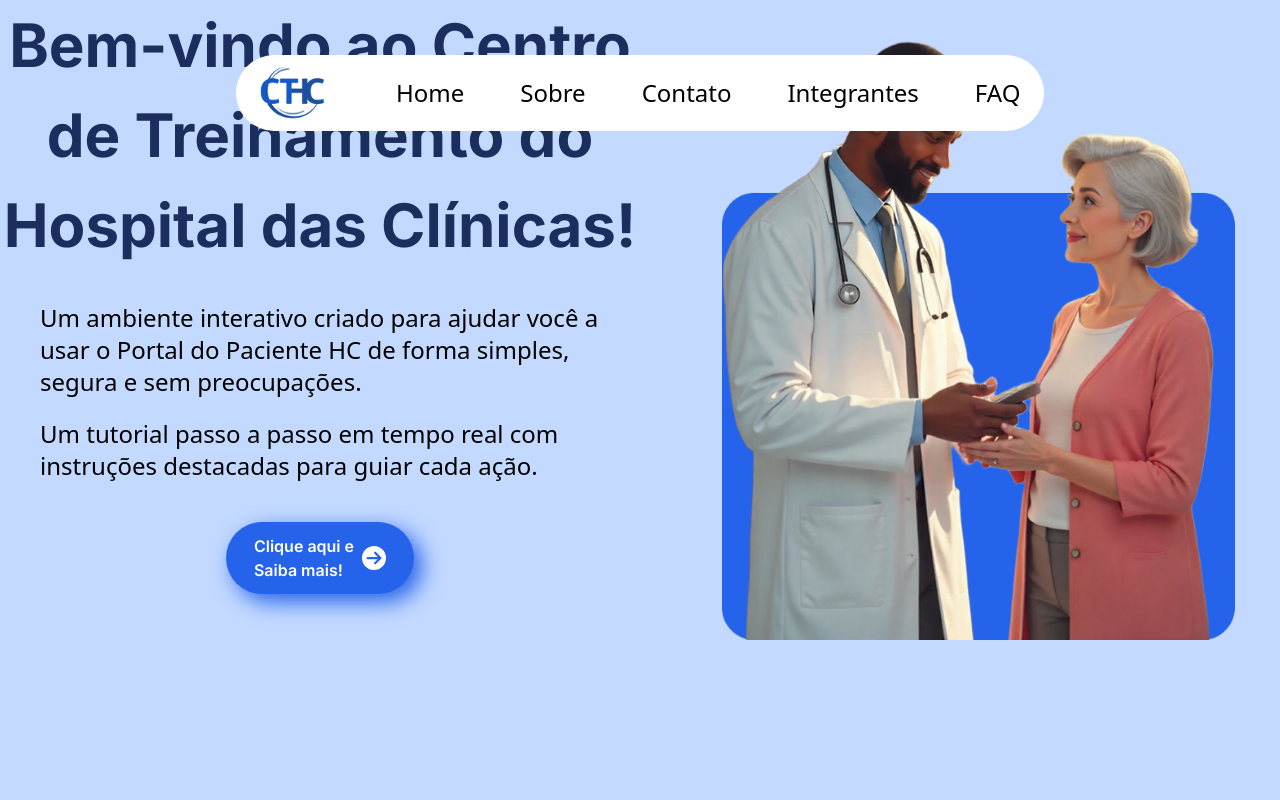
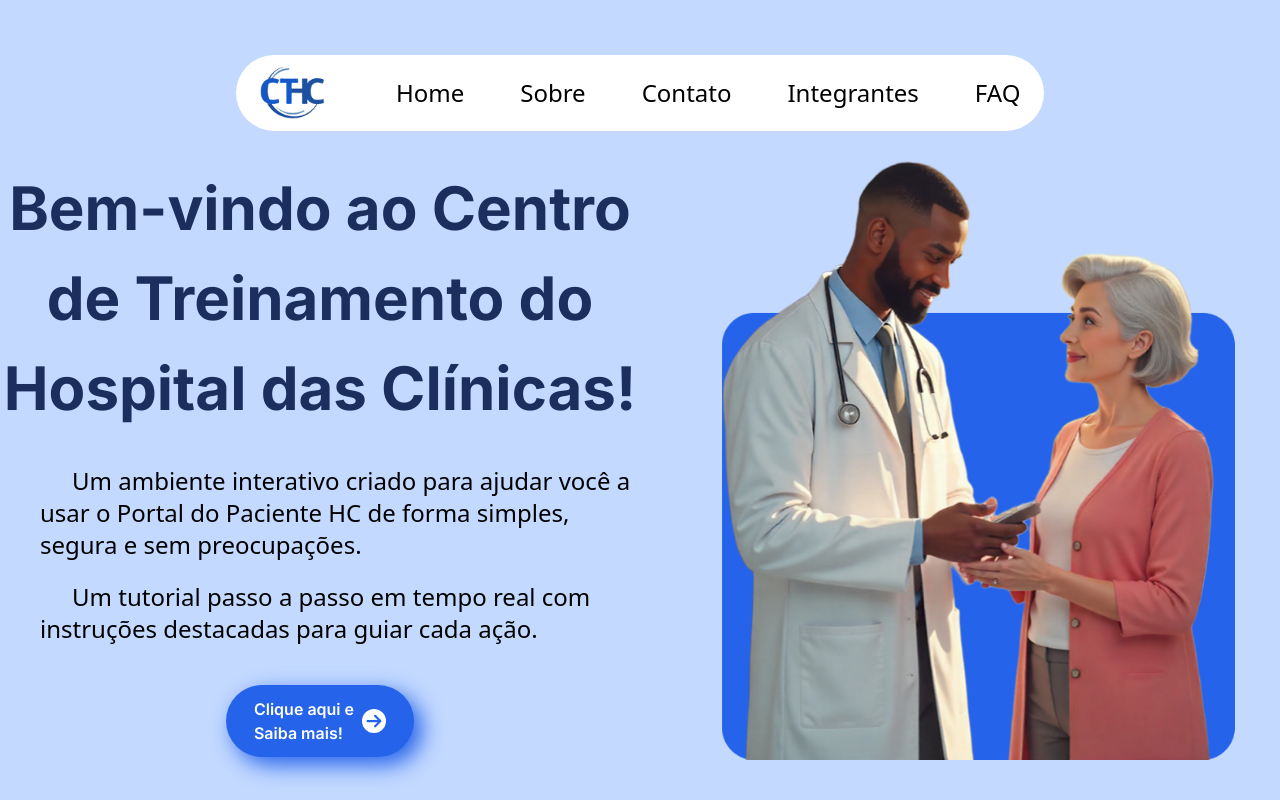
Before and after one commit to BSM-Challenge/ct-hc, a React (Vite) app: page / in a window 1280 px wide. Built offline with nearby package versions, Linux system fonts and the light colour scheme; a web font is replaced by a local one.

Commit message:
Adicionado novos tamanhos no texto e no banner

```diff
--- a/src/components/Section-Welcome/index.tsx
+++ b/src/components/Section-Welcome/index.tsx
@@ -3,18 +3,18 @@ import { FaCircleArrowRight } from "react-icons/fa6";
 export default function SectionWelcome() {
   return (
     <section className="flex">
-      <div className="container-welcome w-1/2">
+      <div className="flex justify-center flex-col w-1/2 opacity-0 animate-fade-in mt-40">
         <h1
           className="text-[3.75rem] text-center text-[var(--dark-blue-title)] font-bold"
           style={{ fontFamily: "Inter" }}
         >
           Bem-vindo ao Centro de Treinamento do Hospital das Clínicas!
         </h1>
-        <p className="text-2xl ml-10 mt-8">
+        <p className="text-2xl ml-10 mt-8 indent-8">
           Um ambiente interativo criado para ajudar você a usar o Portal
           do Paciente HC de forma simples, segura e sem preocupações.
         </p>
-        <p className="text-2xl ml-10 mt-5">
+        <p className="text-2xl ml-10 mt-5 indent-8">
           Um tutorial passo a passo em tempo real com instruções destacadas para
           guiar cada ação.
         </p>
@@ -30,11 +30,11 @@ export default function SectionWelcome() {
           </a>
         </div>
       </div>
-      <div className="w-1/2 flex justify-center mt-[-5rem]">
+      <div className="w-1/2 flex justify-center">
         <img
         src="/banner-ct.png"
         alt=""
-        className="h-[700px] mt-5 ml-10"
+        className="h-[700px] mt-15 ml-10 opacity-0 animate-fade-in"
         />
       </div>
     </section>
--- a/src/index.css
+++ /dev/null
@@ -1,16 +0,0 @@
-@import "tailwindcss";
-
-:root {
-    --light-blue: #C3D9FF;
-    --dark-blue-title: #1C2E5D;
-    --color-blue: #2563EB;
-    --shadow-blue: 8px 8px 22px #2563EB;
-}
-
-/* Section Welcome */
-
-@layer {
-    .container-welcome {
-        @apply ml-3 mt-9
-    }
-}
```
